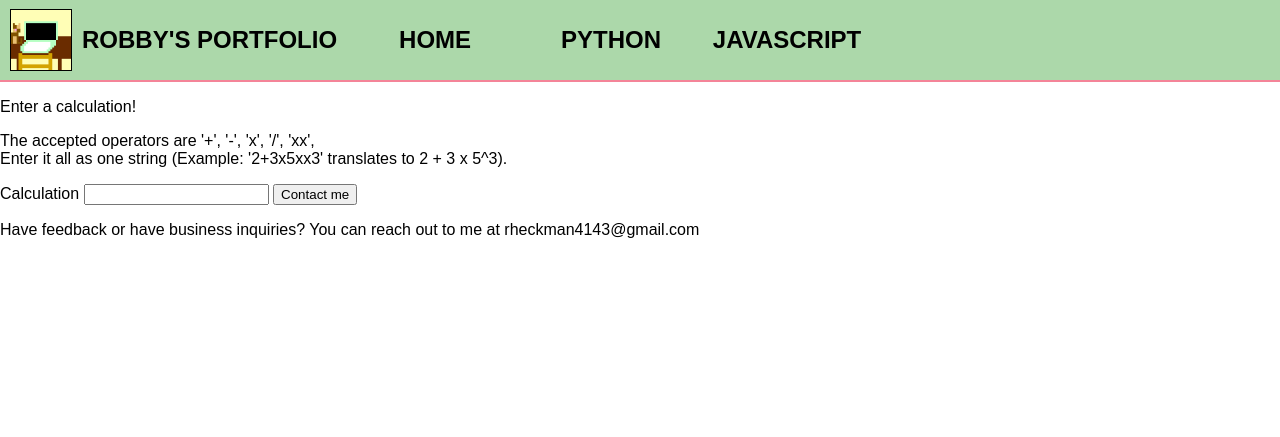
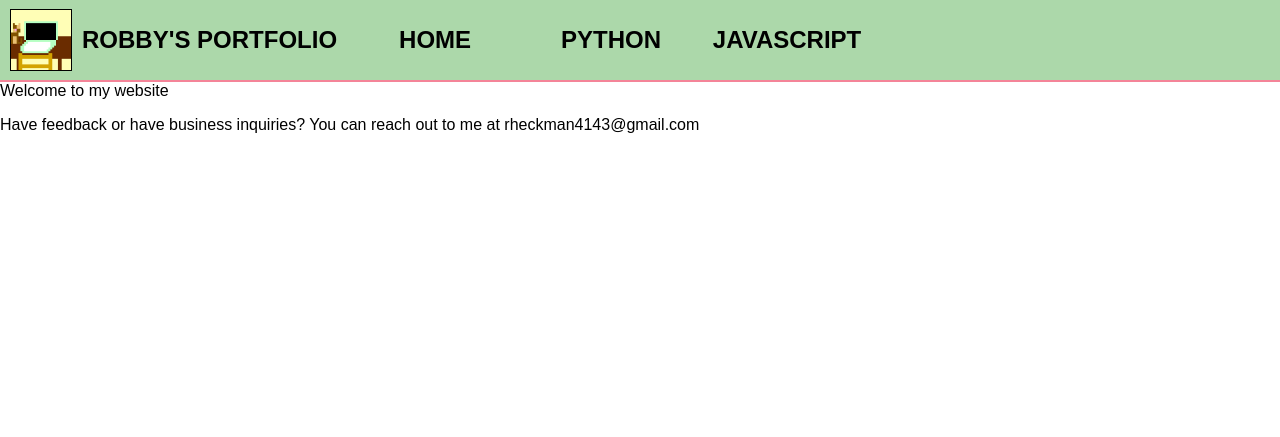
Before and after one commit to FramesJanko/Python-calc-server, a Flask app: page / in a window 1280 px wide. Shown: the top 437 px of the page. Run offline with Flask 3, Linux system fonts and the light colour scheme.

Commit message:
added first routing

```diff
--- a/server.py
+++ b/server.py
@@ -19,26 +19,30 @@ calc_history = []
 def index():
     return render_template('index.html')
 
-@app.route('/submit', methods = ['POST'] )
-def submit():
-    if request.method == 'POST':
-        calculation = calculator.calculate(request.form["calculation"])
-        calc_history.append(calculation)
-        html_response = """
-        <div class ="response">
-            <div class="answer">{{ calculation }}</div>
-            <div class="history">
-                <ul>
-                {% for item in calc_history %}
-                    <li>{{ item }}</li>
-                {% endfor %}
-                </ul>
-            </div>
-        </div>
-        """
-        return render_template_string(html_response, calculation=calculation, calc_history=calc_history)
-    else:
-        return render_template('index.html')
+@app.route('/calculator')
+def calculator():
+    return render_template('calculator.html')
+
+# @app.route('/submit', methods = ['POST'] )
+# def submit():
+#     if request.method == 'POST':
+#         calculation = calculator.calculate(request.form["calculation"])
+#         calc_history.append(calculation)
+#         html_response = """
+#         <div class ="response">
+#             <div class="answer">{{ calculation }}</div>
+#             <div class="history">
+#                 <ul>
+#                 {% for item in calc_history %}
+#                     <li>{{ item }}</li>
+#                 {% endfor %}
+#                 </ul>
+#             </div>
+#         </div>
+#         """
+#         return render_template_string(html_response, calculation=calculation, calc_history=calc_history)
+#     else:
+#         return render_template('index.html')
 
 if __name__ == '__main__':
     app.run(debug=True)
--- a/templates/header.html
+++ b/templates/header.html
@@ -15,7 +15,7 @@
         <li class="python nav">Python
             <div class="python dropdown">
                 <ul>
-                    <li>Calculator</li>
+                    <li><a href="127.0.0.1:5000/calculator">Calculator</a></li>
                     <li>Deck building card game</li>
                 </ul>
             </div>
--- a/templates/index.html
+++ b/templates/index.html
@@ -2,19 +2,5 @@
 
     {% block content %}
 
-    <p>Enter a calculation!</p>
-    <ul>
-    <li>
-        The accepted operators are '+', '-', 'x', '/', 'xx',
-    </li>
-    <li>
-        Enter it all as one string (Example: '2+3x5xx3' translates to 2 + 3 x 5^3).
-    </li>
-    </ul>
-    <form action="submit" hx-post="/submit" hx-target=".response" hx-swap="outerHTML" method="POST">
-        <label name="calculation">Calculation</label>
-        <input name="calculation" type="text"/>
-        <button type="submit" id="contact-button">Contact me</button>
-        <div class="response"></div>
-    </form>
+    <div class="welcome">Welcome to my website</div>
     {% endblock %}
```
Also changed, not shown: templates/calculator.html (added, +19 -0 lines).
